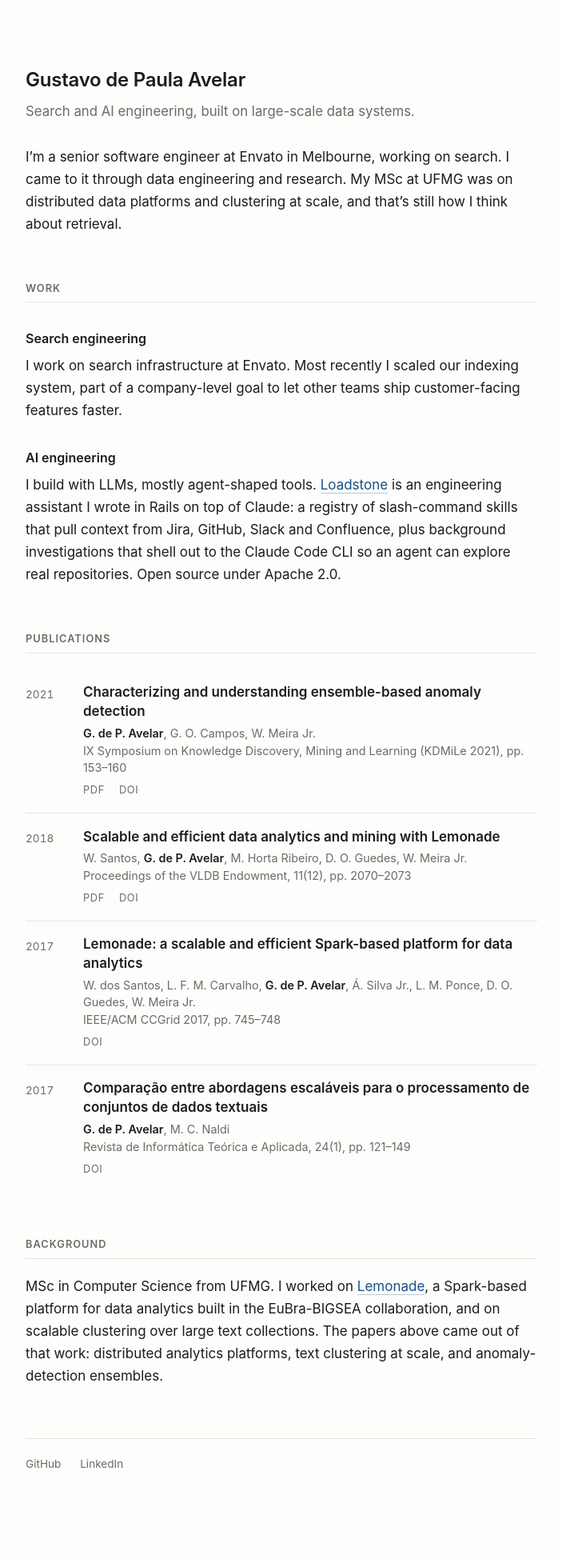
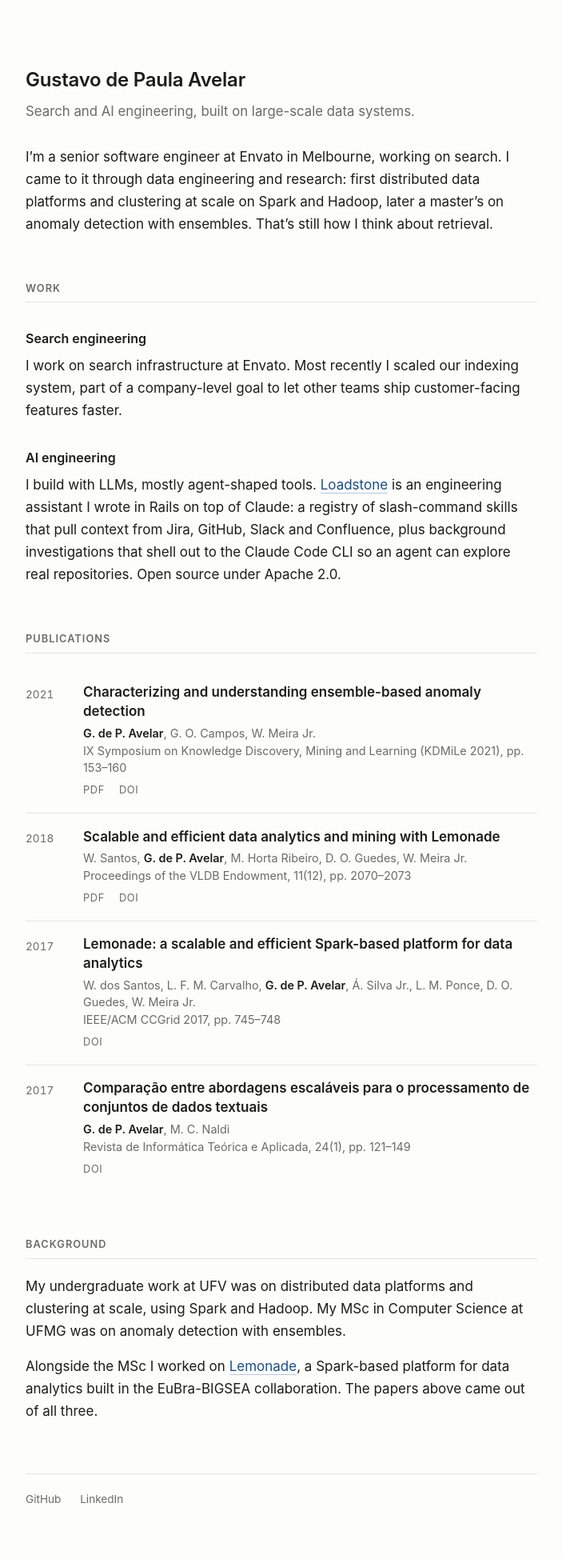
Before and after one commit to gpavelar/gpavelar.github.io, a Jekyll site: the page built from index.md, in a window 1280 px wide. Shown: the whole page at 80% size, without its empty margins (288-991 px from the left). Built offline with Jekyll 4.4.1, drawn with Linux system fonts in a browser that asks for light colours; before the commit the page ends 1905 px from its top, so only the background shows below that.

Commit message:
Correct which degree covered which research
The page had the undergraduate and master's topics swapped. The
undergrad work at UFV was distributed data platforms and clustering
at scale on Spark and Hadoop; the MSc at UFMG was anomaly detection
with ensembles. Lemonade was separate work alongside the MSc.

The corrected chronology now matches the publication list: RITA 2017
from the undergrad work, CCGrid 2017 and VLDB 2018 from Lemonade, and
KDMiLe 2021 from the MSc.

```diff
--- a/index.md
+++ b/index.md
@@ -7,9 +7,9 @@ layout: default
 <p class="lede">Search and AI engineering, built on large-scale data systems.</p>
 
 I'm a senior software engineer at Envato in Melbourne, working on search. I came
-to it through data engineering and research. My MSc at UFMG was on distributed
-data platforms and clustering at scale, and that's still how I think about
-retrieval.
+to it through data engineering and research: first distributed data platforms and
+clustering at scale on Spark and Hadoop, later a master's on anomaly detection
+with ensembles. That's still how I think about retrieval.
 
 ## Work
 
@@ -84,8 +84,10 @@ can explore real repositories. Open source under Apache 2.0.</p>
 <!-- This is where the data engineering shows up: as foundation, not a third job
      title. The papers above are the evidence for it. -->
 
-MSc in Computer Science from UFMG. I worked on
-[Lemonade](https://github.com/eubr-bigsea), a Spark-based platform for data
-analytics built in the EuBra-BIGSEA collaboration, and on scalable clustering
-over large text collections. The papers above came out of that work: distributed
-analytics platforms, text clustering at scale, and anomaly-detection ensembles.
+My undergraduate work at UFV was on distributed data platforms and clustering at
+scale, using Spark and Hadoop. My MSc in Computer Science at UFMG was on anomaly
+detection with ensembles.
+
+Alongside the MSc I worked on [Lemonade](https://github.com/eubr-bigsea), a
+Spark-based platform for data analytics built in the EuBra-BIGSEA collaboration.
+The papers above came out of all three.
```
